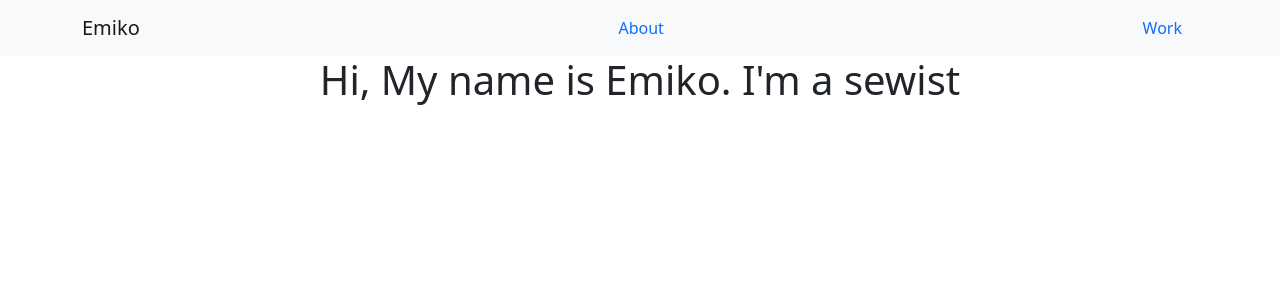
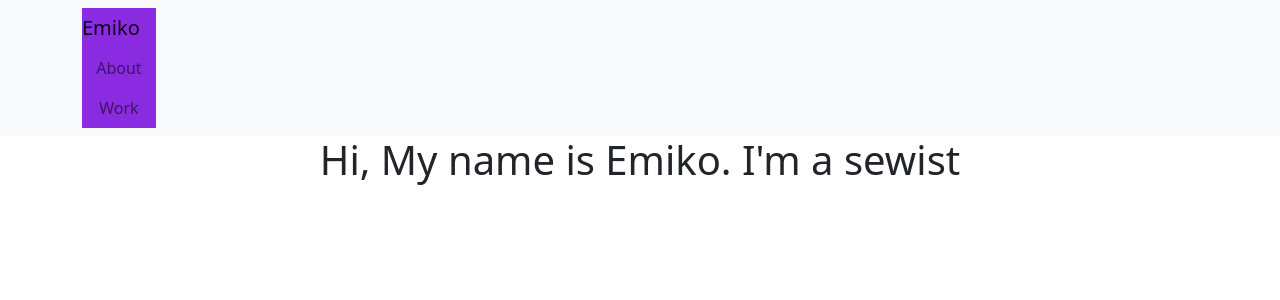
Before and after one commit to ejpijoan/myPortfolio, a React (Create React App) app: page / in a window 1280 px wide. Shown: the top 300 px of the page. Built offline with nearby package versions, Linux system fonts and the light colour scheme.

Commit message:
formats Navigation to be a column instead of a row, and creates Navigation css file

```diff
--- /dev/null
+++ b/src/Navigation.css
@@ -0,0 +1,4 @@
+.flex-column {
+    background-color: blueviolet;
+    justify-content: flex-start;
+}
--- a/src/Navigation.js
+++ b/src/Navigation.js
@@ -1,14 +1,17 @@
+import './Navigation.css';
 import React, {Component} from 'react'
 import {Navbar, Nav, Container} from 'react-bootstrap'
 
 class Navigation extends Component {
     render(){
         return(
-            <Navbar bg='light'>
-                <Container>
-                    <Navbar.Brand href="/">Emiko</Navbar.Brand>
-                    <Nav.Link href="/about">About</Nav.Link>
-                    <Nav.Link href="/portfolio">Work</Nav.Link>
+            <Navbar className='Navbar' bg='light'>
+                <Container className='Container'>
+                    <Nav className='flex-column'>
+                            <Navbar.Brand href="/">Emiko</Navbar.Brand>
+                            <Nav.Link href="/about">About</Nav.Link>
+                            <Nav.Link href="/portfolio">Work</Nav.Link>
+                    </Nav>
                 </Container>
             </Navbar>
         )
```
Also changed, not shown: src/App.css (line endings or trailing spaces).
